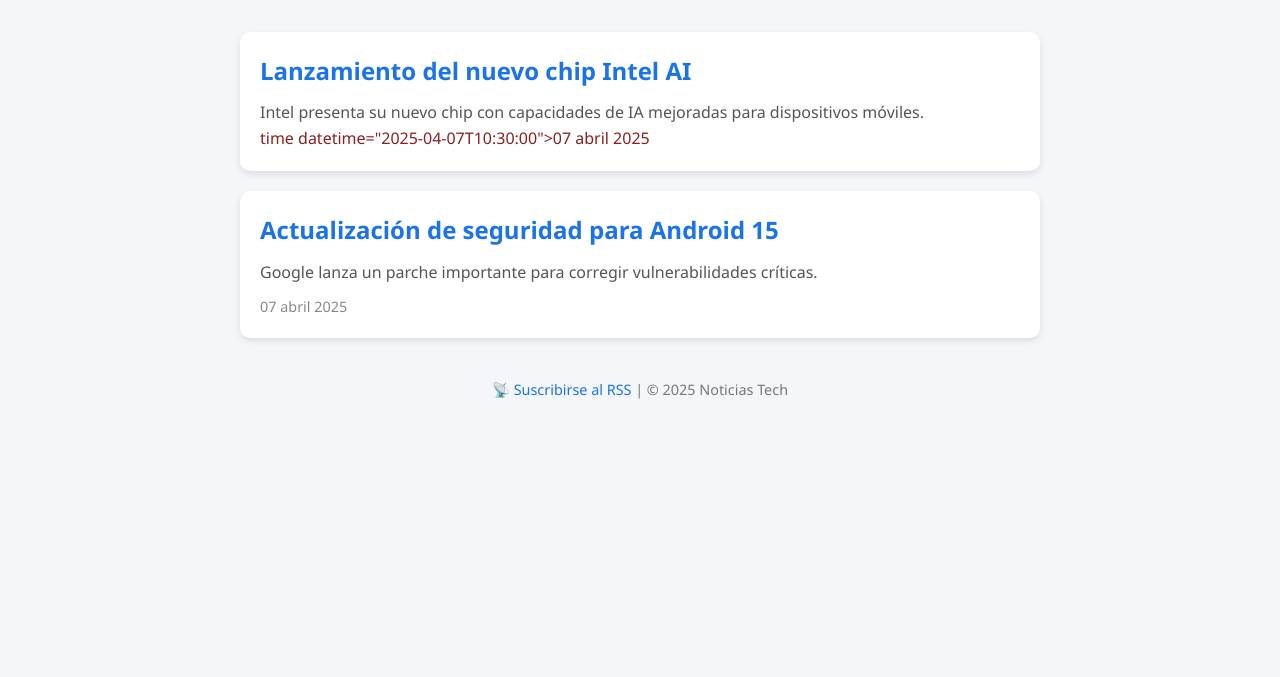
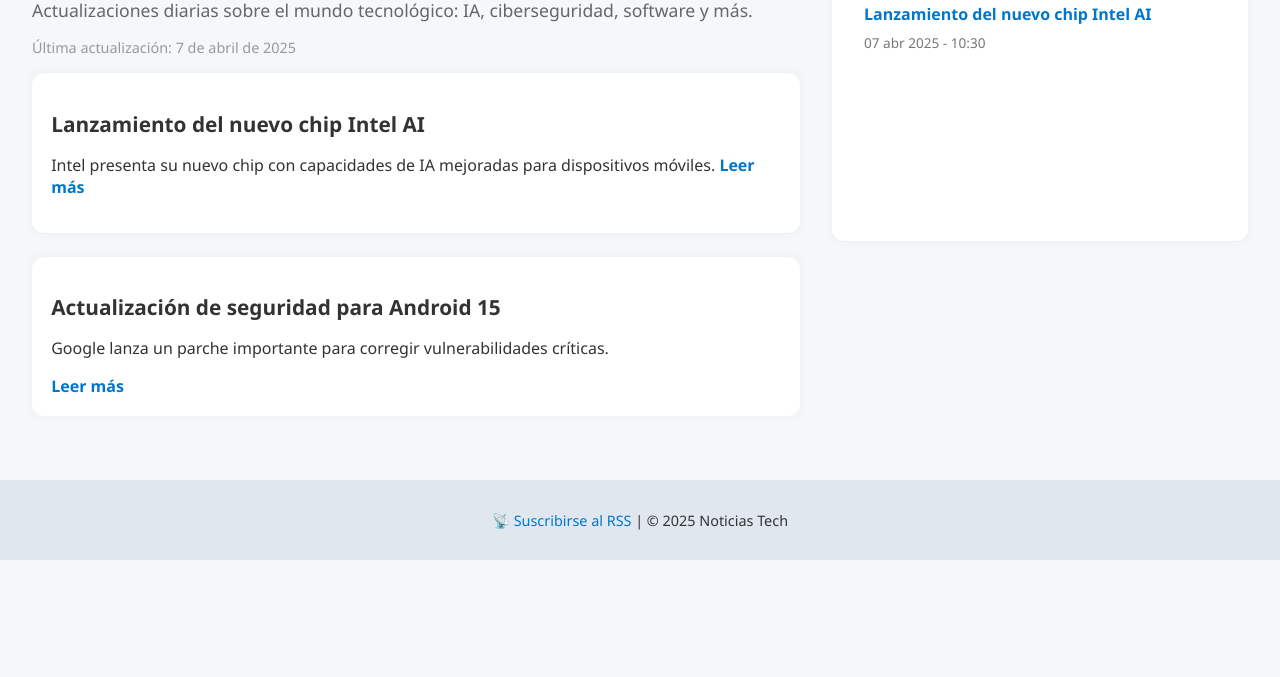
Before and after one commit to Thesharingan312/XML, a plain HTML site: page index.html in a window 1280 px wide. Shown: the part 123-800 px from the top of the page. Drawn offline with Linux system fonts and the light colour scheme.

Commit message:
añadido un slider informativo

```diff
--- a/estilo.css
+++ b/estilo.css
@@ -1,81 +1,125 @@
 /* === Estilo para Noticias Tech === */
 
-* {
+body {
     margin: 0;
-    padding: 0;
+    font-family: "Segoe UI", sans-serif;
+    background-color: #f5f7fa;
+    color: #333;
+}
+
+.contenedor {
+    display: flex;
+    flex-direction: row;
+    justify-content: space-between;
+    padding: 2rem;
+    gap: 2rem;
+}
+
+.principal {
+    flex: 2;
+}
+
+.principal h1 {
+    font-size: 2.2rem;
+    margin-bottom: 0.5rem;
+}
+
+.descripcion {
+    font-size: 1.1rem;
+    color: #666;
+    margin-bottom: 1rem;
+}
+
+.fecha {
+    font-size: 0.9rem;
+    color: #999;
+}
+
+.noticias {
+    display: flex;
+    flex-direction: column;
+    gap: 1.5rem;
+    margin-top: 1rem;
+}
+
+.noticia {
+    background: #fff;
+    border-radius: 12px;
+    padding: 1.2rem;
+    box-shadow: 0 0 10px rgba(0, 0, 0, 0.05);
+    transition: transform 0.3s ease;
+}
+
+.noticia:hover {
+    transform: scale(1.02);
+}
+
+.noticia h2 {
+    font-size: 1.3rem;
+    margin-bottom: 0.5rem;
+}
+
+.noticia a {
+    color: #0077cc;
+    text-decoration: none;
+    font-weight: bold;
+}
+
+.slider {
+    flex: 1;
+    background: #ffffff;
+    border-radius: 12px;
+    padding: 1rem;
+    box-shadow: 0 0 10px rgba(0, 0, 0, 0.05);
+    max-height: 300px;
+    overflow: hidden;
+}
+
+.slider h3 {
+    font-size: 1.2rem;
+    margin-bottom: 1rem;
+    text-align: center;
+}
+
+.slider-wrapper {
+    height: 200px;
+    overflow: hidden;
+    position: relative;
+}
+
+.slider-contenido {
+    display: flex;
+    flex-direction: column;
+    transition: transform 1s ease-in-out;
+}
+
+.slide {
+    min-height: 200px;
+    padding: 1rem;
     box-sizing: border-box;
 }
 
-body {
-    font-family: "Segoe UI", sans-serif;
-    background-color: #f4f6f9;
-    color: #882020;
-    padding: 20px;
-    line-height: 1.6;
+.slide a {
+    font-size: 1rem;
+    color: #0077cc;
+    text-decoration: none;
 }
 
-header {
-    text-align: center;
-    margin-bottom: 30px;
-}
-
-header h1 {
-    font-size: 2.5rem;
-    color: #2c3e50;
-    margin-bottom: 10px;
-}
-
-header p {
-    font-size: 1.2rem;
-    color: #555;
-}
-
-main.noticias {
-    max-width: 800px;
-    margin: auto;
-}
-
-article {
-    background: white;
-    padding: 20px;
-    border-radius: 10px;
-    margin-bottom: 20px;
-    box-shadow: 0 3px 6px rgba(0,0,0,0.1);
-}
-
-article h2 {
-    font-size: 1.5rem;
-    margin-bottom: 10px;
-}
-
-article h2 a {
-    text-decoration: none;
-    color: #1a73e8;
-}
-
-article h2 a:hover {
-    text-decoration: underline;
-}
-
-article p {
-    color: #555;
-}
-
-article time {
-    display: block;
-    margin-top: 10px;
-    font-size: 0.9rem;
-    color: #888;
+.slide p {
+    margin: 0.5rem 0 0;
+    font-size: 0.85rem;
+    color: #777;
 }
 
 footer {
+    margin-top: 2rem;
+    padding: 1rem;
+    background: #e0e7ef;
     text-align: center;
-    margin-top: 40px;
     font-size: 0.9rem;
-    color: #777;
 }
 
 footer a {
-    color: #1a73e8;
+    color: #0077cc;
     text-decoration: none;
 }
--- a/index.html
+++ b/index.html
@@ -7,33 +7,76 @@
 
 <!-- [CRITERIO 1 y 3] Sindicación de contenidos y tecnologías usadas -->
 <!-- Este enlace permite que navegadores o agregadores detecten el canal RSS -->
-    <link rel="alternate" type="application/rss+xml" title="RSS Noticias Tech" href="canal.xml">
+<link rel="alternate" type="application/rss+xml" title="RSS Noticias Tech" href="canal.xml" />
 
-    <link rel="stylesheet" href="estilo.css">
+    <link rel="stylesheet" href="estilo.css" />
 </head>
 <body>
-    <header>
+    <div class="contenedor">
+
+    <!-- Contenido principal -->
+    <main class="principal">
         <h1>📰 Noticias Tech Diario</h1>
-        <p>Actualizaciones frescas sobre el mundo tecnológico.</p>
-    </header>
+        <p class="descripcion">Actualizaciones diarias sobre el mundo tecnológico: IA, ciberseguridad, software y más.</p>
+        <p class="fecha">Última actualización: 7 de abril de 2025</p>
 
-    <main class="noticias">
-        <!-- [CRITERIO 2 y 4] Noticias en contexto de uso frecuente y estructurado -->
-        <article>
-            <h2><a href="https://www.noticiastech.com/intel-ai-chip">Lanzamiento del nuevo chip Intel AI</a></h2>
-            <p>Intel presenta su nuevo chip con capacidades de IA mejoradas para dispositivos móviles.</p>
-            time datetime="2025-04-07T10:30:00">07 abril 2025</time>
+        <!-- [CRITERIO 2 y 4] Noticias estructuradas con contexto -->
+        <div class="noticias">
+        <article class="noticia">
+            <h2>Lanzamiento del nuevo chip Intel AI</h2>
+            <p>Intel presenta su nuevo chip con capacidades de IA mejoradas para dispositivos móviles.</>
+            <a href="https://www.noticiastech.com/intel-ai-chip" target="_blank">Leer más</a>
         </article>
 
-        <article>
-            <h2><a href="https://www.noticiastech.com/android15-seguridad">Actualización de seguridad para Android 15</a></h2>
+        <article class="noticia">
+            <h2>Actualización de seguridad para Android 15</h2>
             <p>Google lanza un parche importante para corregir vulnerabilidades críticas.</p>
-            <time datetime="2025-04-07T09:00:00">07 abril 2025</time>
+            <a href="https://www.noticiastech.com/android15-seguridad" target="_blank">Leer más</a>
         </article>
+        </div>
     </main>
 
-    <footer>
-        <p>📡 <a href="canal.xml">Suscribirse al RSS</a> | © 2025 Noticias Tech</p>
-    </footer>
+    <!-- [CRITERIO 6 y 7] Acceso y gestión desde agregadores + Slider carrusel -->
+    <aside class="slider">
+        <h3>🔝 Top Noticias</h3>
+        <div class="slider-wrapper">
+            <div class="slider-contenido" id="slider-contenido">
+                <div class="slide">
+                    <a href="https://www.noticiastech.com/intel-ai-chip" target="_blank">
+                        <strong>Lanzamiento del nuevo chip Intel AI</strong>
+                    </a>
+                    <p>07 abr 2025 - 10:30</p>
+                </div>
+                <div class="slide">
+                    <a href="https://www.noticiastech.com/android15-seguridad" target="_blank">
+                        <strong>Actualización de seguridad para Android 15</strong>
+                    </a>
+                    <p>07 abr 2025 - 09:00</p>
+                </div>
+            </div>
+        </div>
+    </aside>
+    </div>
+
+<footer>
+    <p>📡 <a href="canal.xml">Suscribirse al RSS</a> | © 2025 Noticias Tech</p>
+</footer>
+
+<!-- Carrusel de slider (JS) -->
+<script>
+    const sliderContenido = document.getElementById('slider-contenido');
+    let currentIndex = 0;
+
+    setInterval(() => {
+    const slides = sliderContenido.children;
+    const total = slides.length;
+
+    for (let i = 0; i < total; i++) {
+        slides[i].style.transform = `translateY(-${100 * currentIndex}%)`;
+    }
+
+    currentIndex = (currentIndex + 1) % total;
+    }, 3000);
+</script>
 </body>
 </html>
```
